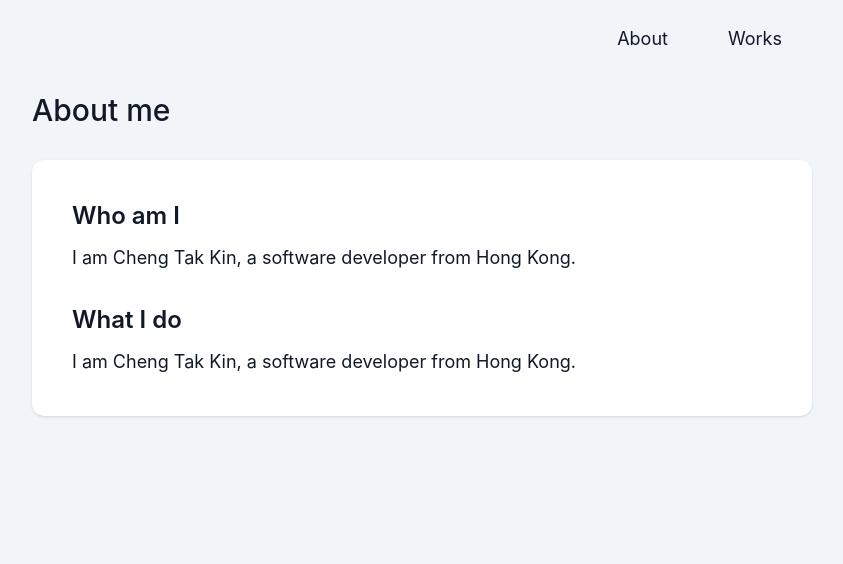
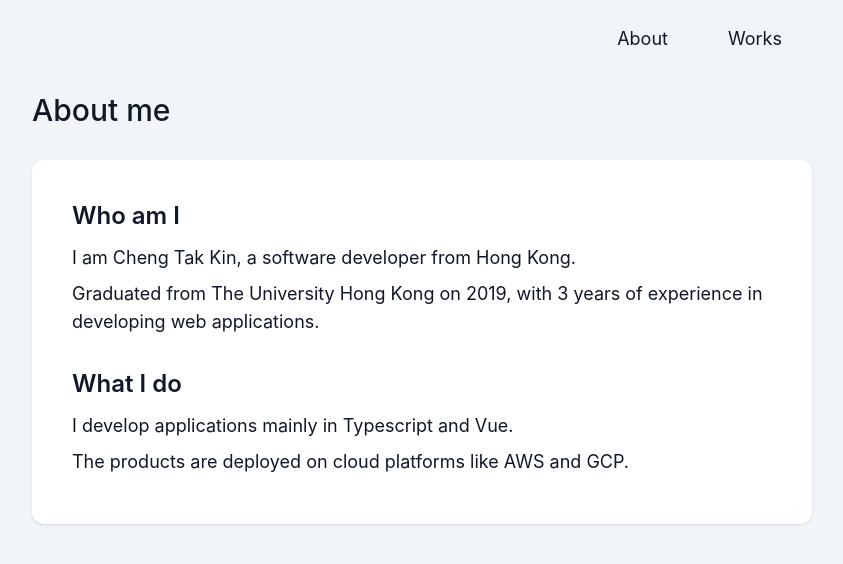
Before and after one commit to zendagin/portfolio, a Nuxt app: page / in a window 1280 px wide. Shown: the top 564 px of the page, without its empty margins (218-1061 px from the left). Built offline with nearby package versions, Linux system fonts and the light colour scheme.

Commit message:
feat: about content

```diff
--- a/assets/css/main.css
+++ b/assets/css/main.css
@@ -25,3 +25,7 @@ body {
 .subtitle {
     @apply mb-3 text-2xl font-semibold;
 }
+
+p {
+    @apply mb-2;
+}
--- a/package.json
+++ b/package.json
@@ -13,6 +13,7 @@
   "dependencies": {
     "@nuxtjs/tailwindcss": "^6.1.3",
     "@pinia/nuxt": "^0.4.3",
+    "dayjs": "^1.11.6",
     "pinia": "^2.0.23",
     "sass": "^1.56.1",
     "sass-loader": "^13.2.0"
--- a/pages/index.vue
+++ b/pages/index.vue
@@ -9,11 +9,18 @@
                 <p>
                     I am Cheng Tak Kin, a software developer from Hong Kong.
                 </p>
+                <p>
+                    Graduated from The University Hong Kong on 2019, with {{ exp}} years of experience in developing web
+                    applications.
+                </p>
             </section>
             <section>
                 <h2 class="subtitle">What I do</h2>
                 <p>
-                    I am Cheng Tak Kin, a software developer from Hong Kong.
+                    I develop applications mainly in Typescript and Vue.
+                </p>
+                <p>
+                    The products are deployed on cloud platforms like AWS and GCP.
                 </p>
             </section>
         </div>
@@ -21,6 +28,8 @@
 </template>
 
 <script setup lang="ts">
+import dayjs from "dayjs";
+const exp = dayjs().diff(dayjs("2019/06/30"), "years");
 </script>
 
 <style scoped>
```
Also changed, not shown: 2 other files (tests, documents, lock files or other folders).
